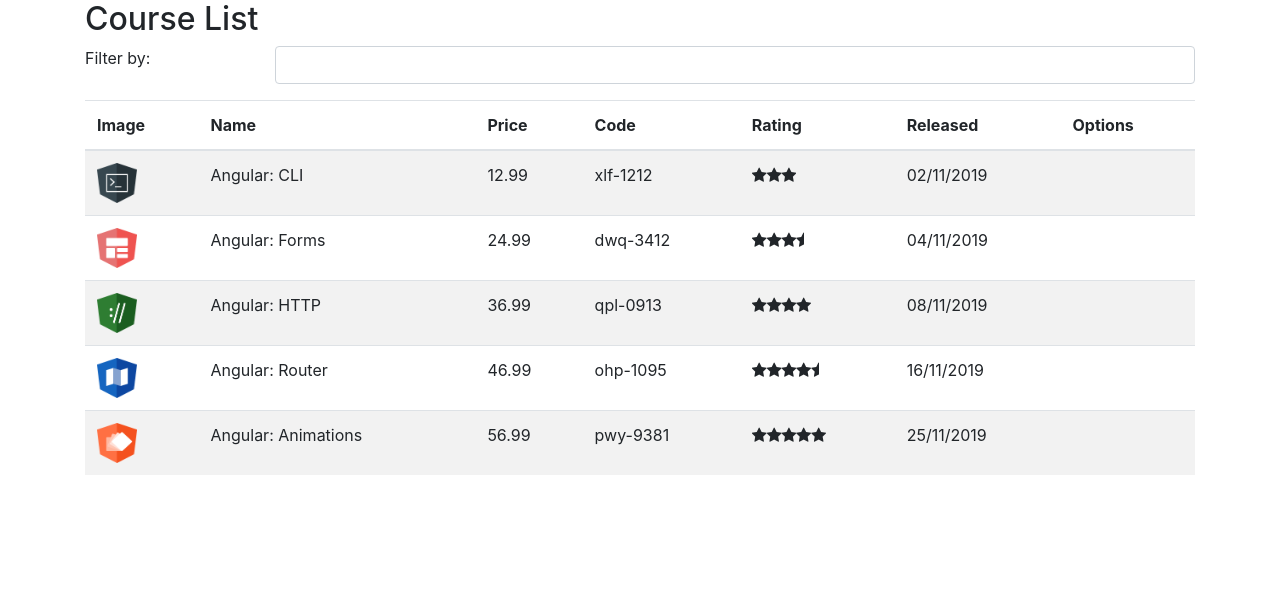
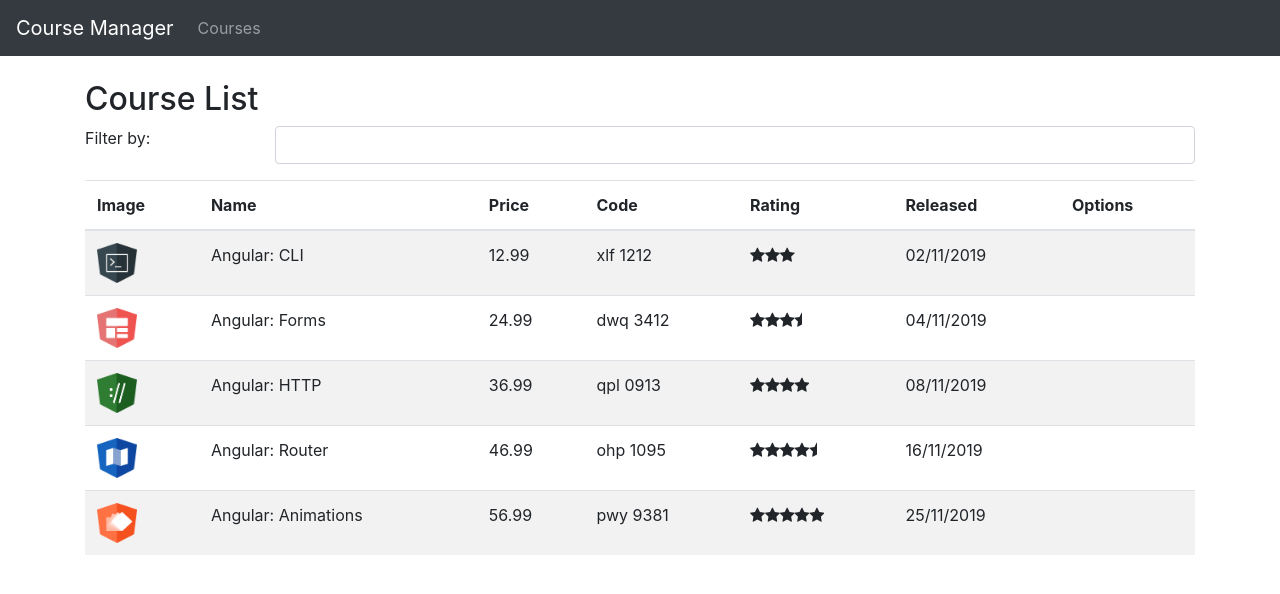
Before and after one commit to fabioml10/dio-angular, an Angular app: page /courses in a window 1280 px wide. Shown: the top 594 px of the page. Built offline with nearby package versions, Linux system fonts and the light colour scheme.

Commit message:
Adding routes

```diff
--- /dev/null
+++ b/src/app/404/404.component.html
@@ -0,0 +1 @@
+<h2>Error 404</h2>
--- a/src/app/app.component.html
+++ b/src/app/app.component.html
@@ -1,3 +1,4 @@
-<div class="container">
-  <app-course-list></app-course-list>
+<app-navbar></app-navbar>
+<div class="container mt-4">
+  <router-outlet></router-outlet>
 </div>
--- a/src/app/courses/course-list.component.html
+++ b/src/app/courses/course-list.component.html
@@ -24,7 +24,7 @@
       <td><img [src]="course.imageUrl" [alt]="course.name" width="40" height="40"></td>
       <td>{{ course.name }}</td>
       <td>{{ course.price }}</td>
-      <td>{{ course.code | lowercase }}</td>
+      <td>{{ course.code | lowercase | replace: '-':' ' }}</td>
       <td>
         <app-rating [rating]="course.rating"></app-rating>
       </td>
--- a/src/app/courses/course-list.component.ts
+++ b/src/app/courses/course-list.component.ts
@@ -4,7 +4,6 @@ import { Course } from './course';
 import { CourseService } from './course.service';
 
 @Component({
-  selector: 'app-course-list',
   templateUrl: './course-list.component.html'
 })
 
--- /dev/null
+++ b/src/app/navbar/navbar.component.html
@@ -0,0 +1,16 @@
+<nav class="navbar navbar-expand-lg navbar-dark bg-dark">
+  <a href="#" class="navbar-brand">Course Manager</a>
+
+  <button class="navbar-toggler" type="button" data-toggle="collapse" data-target="#navbarSupportedContent"
+    aria-controls="navbarSupportedContent" aria-expanded="false" aria-label="Toggle navigation">
+    <span class="navbar-toggler-icon"></span>
+  </button>
+
+  <div class="collapse navbar-collapse" id="navbarSupportedContent">
+    <ul class="navbar-nav mr-auto">
+      <li class="nav-item">
+        <a herf="#" class="nav-link">Courses</a>
+      </li>
+    </ul>
+  </div>
+</nav>
--- /dev/null
+++ b/src/app/pipe/replace.pipe.ts
@@ -0,0 +1,11 @@
+import { Pipe, PipeTransform } from '@angular/core';
+
+@Pipe({
+  name: 'replace'
+})
+
+export class ReplacePipe implements PipeTransform {
+  transform(value: string, char: string, valueToReplace: string) {
+    return value.replace(char, valueToReplace)
+  }
+}
```
Also changed, not shown: src/app/404/404.component.ts (added, +9 -0 lines), src/app/app.module.ts (+20 -2 lines), src/app/navbar/navbar.component.ts (added, +9 -0 lines).
